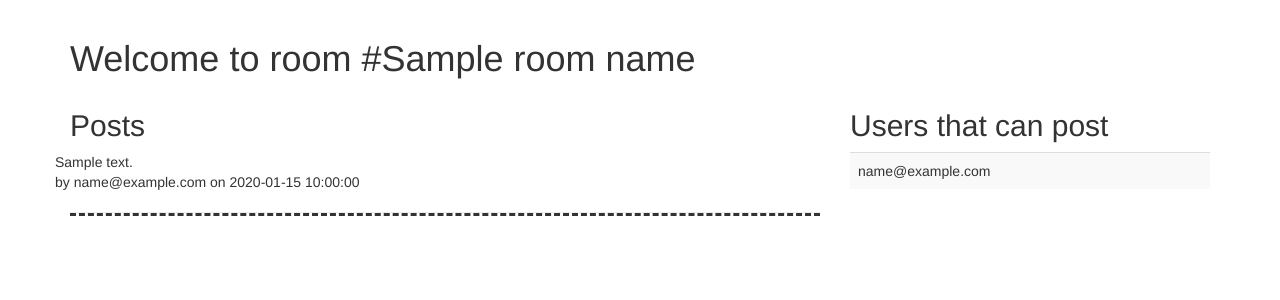
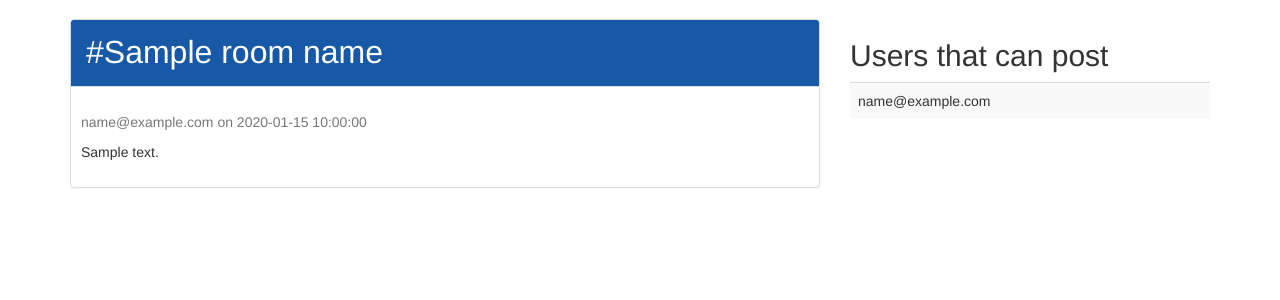
Before and after one commit to mingo/chatty-pie, a Python web app: template templates/single-room.html in a window 1280 px wide. Shown: the part 51-351 px from the top of the page. Run offline with Jinja, Linux system fonts and the light colour scheme; the template is opened without the code that fills it: most values are stand-ins (such as "Sample title", 1, 10 or a date in 2020); some libraries are stand-ins or nearby versions.

Commit message:
adapted a nice bootstrap chatroom style from http://bootsnipp.com/snippets/40W9n

```diff
--- a/templates/single-room.html
+++ b/templates/single-room.html
@@ -7,6 +7,24 @@
     <style type="text/css">
         body {
             padding-top: 70px;
+        }
+
+        .message-bubble {
+            padding: 10px 0px 10px 0px;
+        }
+
+        .message-bubble:nth-child(even) {
+            background-color: #F5F5F5;
+        }
+
+        .message-bubble > * {
+            padding-left: 10px;
+        }
+
+        .panel-heading {
+            font-size: xx-large;
+            background-color: #1759a7 !important;
+            color: white !important;
         }
     </style>
 </head>
@@ -27,10 +45,13 @@
 </nav>
 
 <div class="container">
-    <h1>Welcome to room #{{ room_name }}</h1>
     <div class="row">
+
+        {# This chatroom style comes from http://bootsnipp.com/snippets/40W9n #}
         <div class="col-md-8" id="posts">
-            <h2>Posts</h2>
+            <div class="panel panel-default">
+                <div class="panel-heading">#{{ room_name }}</div>
+                <div class="panel-body">
                     {% if not posts %}
                         <div class="alert alert-info">
                             <strong>Welcome!</strong> There are no posts yet. Add some with:
@@ -42,14 +63,15 @@ curl -X POST --data\
                     {% endif %}
 
                     {% for post in posts %}
-                <div class="row">
-                    {{ post.content|safe }}
-                    <br>
-                    by {{ post.user_email }} on {{ post.date }}
+                        <div class="row message-bubble">
+                            <p class="text-muted">{{ post.user_email }} on {{ post.date }}</p>
+                            <span>{{ post.content|safe }}</span>
                         </div>
-                <hr style="border-bottom: dashed">
                     {% endfor %}
                 </div>
+            </div>
+        </div>
+
         <div class="col-md-4" id="users-that-can-post">
             <h2>Users that can post</h2>
             {% if not users %}
```
Lines whose indentation alone changed are shown as unchanged.
